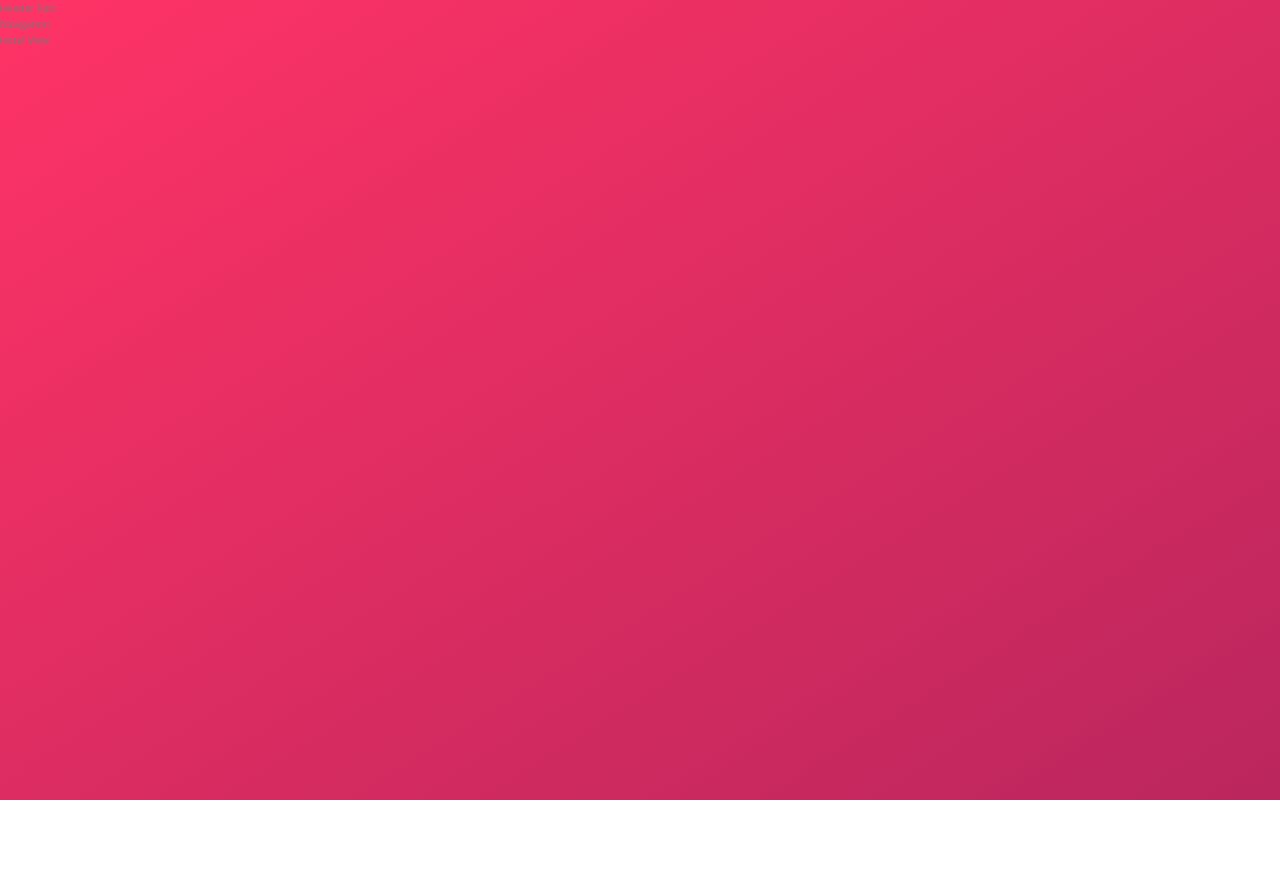
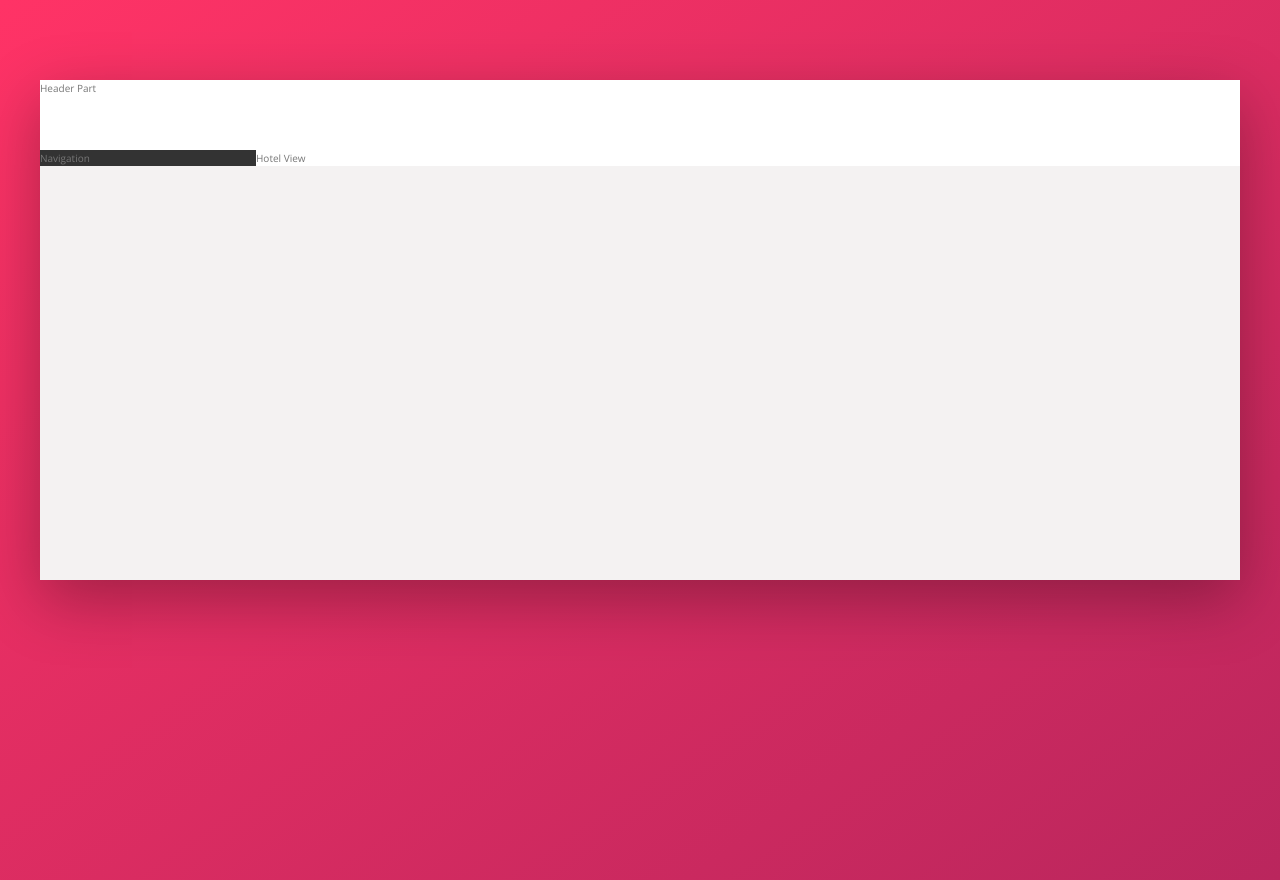
Before and after one commit to Bilguun1015/css-project-3, a plain HTML site: page index.html in a window 1280 px wide. Before the commit the page ends 800 px from the top, so only its background shows below. Drawn offline with nearby package versions, Linux system fonts and the light colour scheme; files that its build step writes are made by us from their sources.

Commit message:
added some styling to the elements

```diff
--- a/sass/_base.scss
+++ b/sass/_base.scss
@@ -28,6 +28,8 @@ Grey dark 3: #999
   --color-grey-dark-1: #333;
   --color-grey-dark-2: #777;
   --color-grey-dark-3: #999;
+
+  --sahdow-dark: 0 2rem 6rem rgba(0, 0, 0, 0.3);
 }
 
 // basic reset
--- a/sass/_layout.scss
+++ b/sass/_layout.scss
@@ -0,0 +1,28 @@
+.container {
+  max-width: 120rem;
+  margin: 8rem auto;
+  background-color: var(--color-grey-light-2);
+  box-shadow: var(--sahdow-dark);
+  min-height: 50rem;
+}
+
+.header {
+  height: 7rem;
+  background-color: #fff;
+  border-bottom: var(--color-grey-light-1);
+}
+
+.content {
+  display: flex;
+}
+
+.sidebar {
+  background-color: var(--color-grey-dark-1);
+  // flex-grow flex-shrink flex-basis
+  flex: 0 0 18%;
+}
+
+.hotel-view {
+  background-color: #fff;
+  flex: 1;
+}
```
